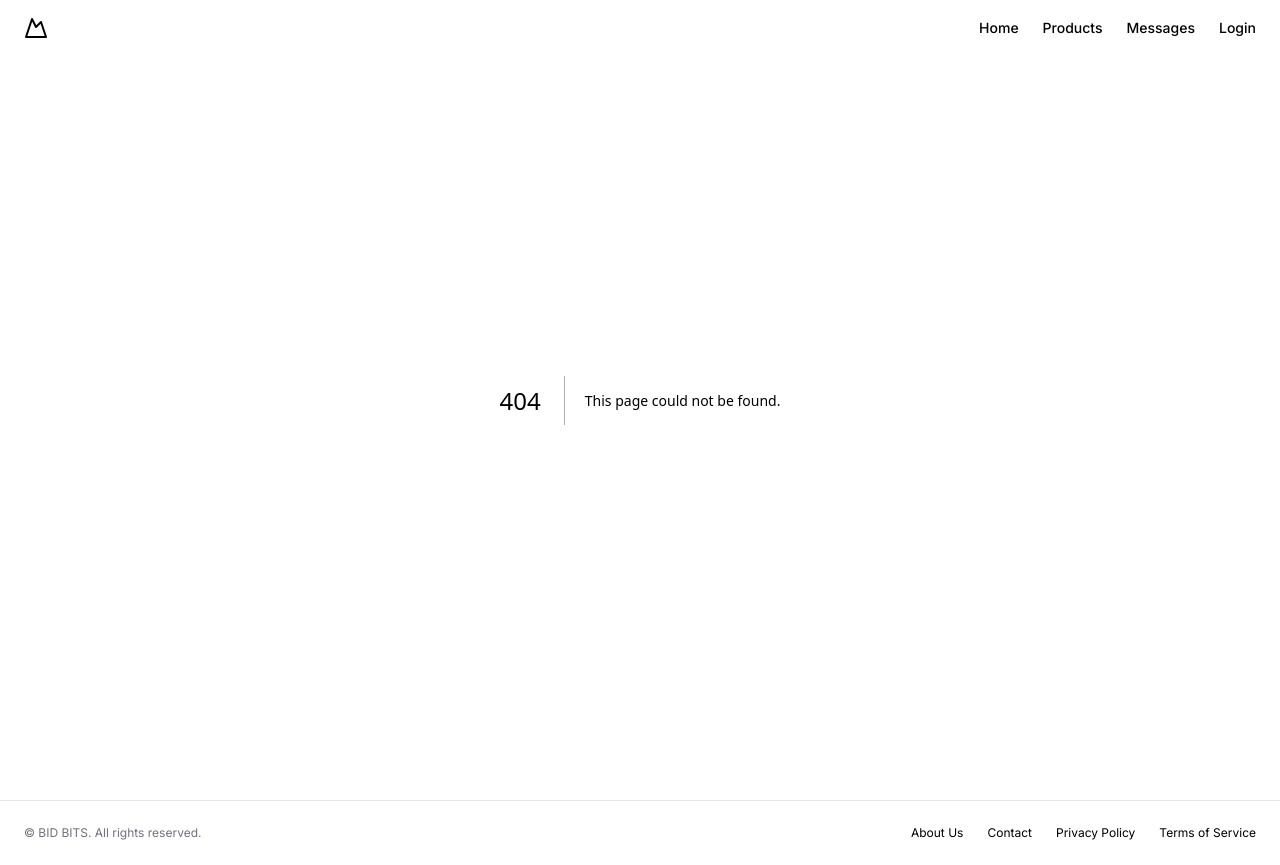
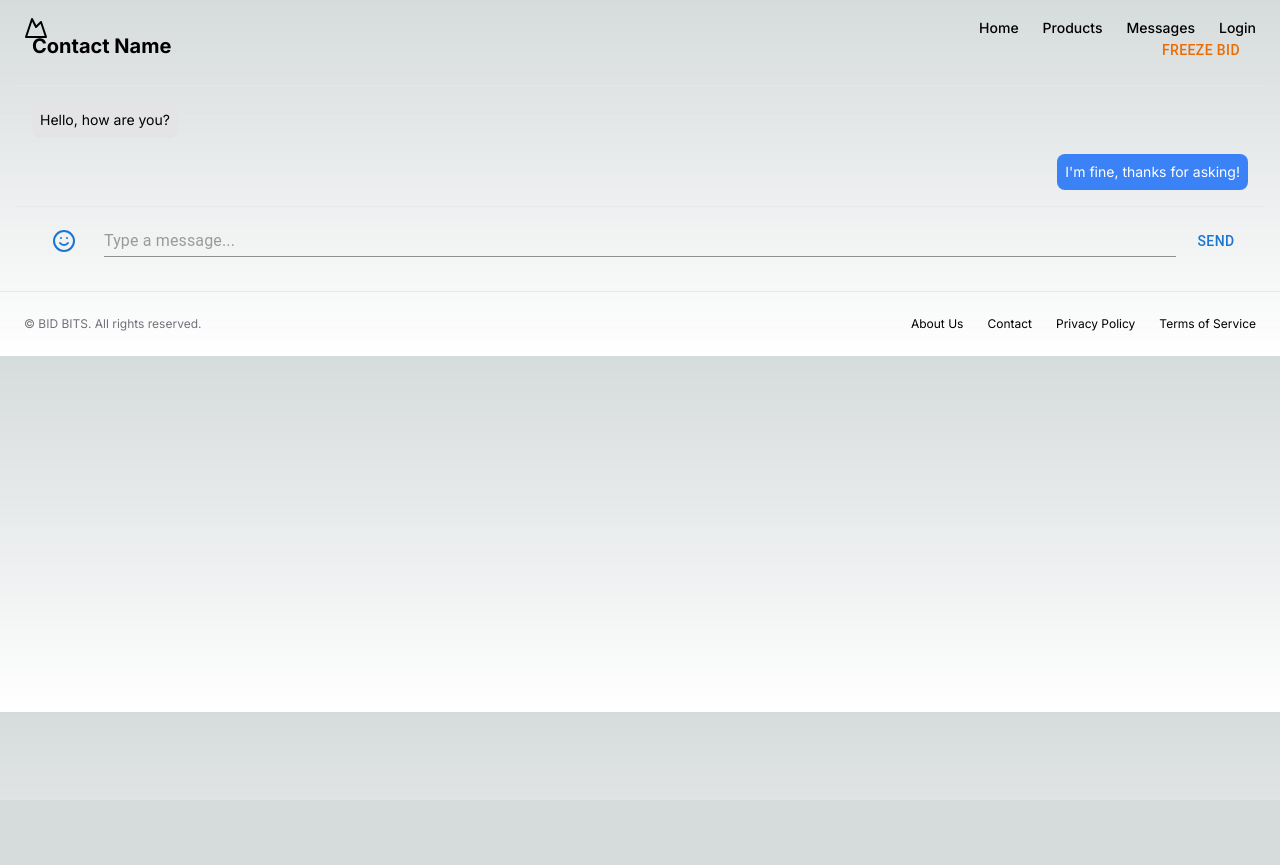
Before and after one commit to waleedSk7/bidbits-frontend, a Next.js app: page /chat/1 in a window 1280 px wide. Before the commit this address had no page. After the commit the page ends 800 px from the top, so only its background shows below. Built offline with nearby package versions, Linux system fonts and the light colour scheme.

Commit message:
messages api and frontend

```diff
--- /dev/null
+++ b/src/Types/message.ts
@@ -0,0 +1,11 @@
+import Product from "./product";
+import User from "./user";
+
+export default interface Message {
+	message: string;
+	messageId: number;
+	sender: User;
+	product: Product;
+	receiver: User;
+	timestamp: String;
+}
--- a/src/Types/product.ts
+++ b/src/Types/product.ts
@@ -1,3 +1,5 @@
+import Message from "./message";
+
 export default interface Product {
 	productId: string;
 	productName: string;
@@ -5,4 +7,5 @@ export default interface Product {
 	details: string;
 	image: string;
 	highestBid: number;
+	messages?: Message[];
 }
--- /dev/null
+++ b/src/Types/user.ts
@@ -0,0 +1,7 @@
+export default interface User {
+	id: Number;
+	name: string;
+	email: string;
+	hostel: string;
+	campusID: string;
+}
--- a/src/app/api/chats/user/[userId]/route.ts
+++ b/src/app/api/chats/user/[userId]/route.ts
@@ -1,3 +1,5 @@
+import Message from "@/Types/message";
+import Product from "@/Types/product";
 import axios from "axios";
 
 export async function GET(
@@ -7,15 +9,25 @@ export async function GET(
 	const { userId } = params;
 	console.log(userId);
 	try {
-		const response = await axios.get(
-			process.env.backendUrl + "/api/v1/messages/user/?userId=" + userId
+		const { data: products }: { data: Array<Product> } = await axios.get(
+			process.env.backendUrl + "/api/v1/bids/products/" + userId
 		);
-		console.log(response.data);
+		console.log(products);
+		for (const product of products) {
+			const message: { data: Message[] } = await axios.get(
+				process.env.backendUrl +
+					"/api/v1/messages/senderAndProduct?productId=" +
+					product.productId +
+					"&senderId=" +
+					userId
+			);
+			product.messages = message.data;
+		}
 		return Response.json({
-			products: response.data,
+			products: products,
 		});
 	} catch (error: any) {
-		console.log(error.response.data);
+		console.log(error);
 		return Response.json({
 			error: error,
 		});
--- /dev/null
+++ b/src/app/chat/[productId]/page.tsx
@@ -0,0 +1,53 @@
+import IconEmojiHappy from "@/components/IconEmojiHappy";
+import { Button, Input } from "@mui/material";
+import * as React from "react";
+
+export interface IChatWithHigestBidderProps {
+	params: { productId: string };
+}
+
+export async function getProductDataAndMessages(productId: string) {
+	const productRes = await fetch(`/api/products/${productId}`);
+	const product = await productRes.json();
+	const messagesRes = await fetch(`/api/chats/product/${productId}`);
+	const messages = await messagesRes.json();
+	return { product, messages };
+}
+
+export default async function ChatWithHigestBidder(
+	props: IChatWithHigestBidderProps
+) {
+	return (
+		<main className="flex-1 overflow-auto p-4">
+			<section className="flex flex-col w-full">
+				<header className="border-b dark:border-zinc-700 p-4 flex justify-between">
+					<h2 className="text-xl font-bold">Contact Name</h2>
+					<Button color={"warning"}>Freeze Bid</Button>
+				</header>
+				<main className="flex-1 overflow-auto p-4">
+					<div className="space-y-4">
+						<div className="flex items-end gap-2">
+							<div className="rounded-lg bg-zinc-200 dark:bg-zinc-700 p-2">
+								<p className="text-sm">Hello, how are you?</p>
+							</div>
+						</div>
+						<div className="flex items-end gap-2 justify-end">
+							<div className="rounded-lg bg-blue-500 text-white p-2">
+								<p className="text-sm">I'm fine, thanks for asking!</p>
+							</div>
+						</div>
+					</div>
+				</main>
+				<footer className="border-t dark:border-zinc-700 p-4">
+					<div className="flex items-center gap-2">
+						<Button>
+							<IconEmojiHappy className="w-6 h-6" />
+						</Button>
+						<Input className="flex-1" placeholder="Type a message..." />
+						<Button>Send</Button>
+					</div>
+				</footer>
+			</section>
+		</main>
+	);
+}
--- a/src/app/chat/page.tsx
+++ b/src/app/chat/page.tsx
@@ -1,9 +1,35 @@
 "use client";
+import Message from "@/Types/message";
+import Product from "@/Types/product";
 import useLogin from "@/hooks/useLogin";
 import { Button, Card, CardContent, Input } from "@mui/material";
+import React from "react";
 
 export default function Chat() {
 	const { checkLogin } = useLogin();
+	const [products, setProducts] = React.useState<Product[]>([]);
+	const [selectedProduct, setSelectedProduct] = React.useState<Product | null>(
+		null
+	);
+	const [messages, setMessages] = React.useState<Message[]>([]);
+	const fetchMessages = async () => {
+		const res = await fetch("/api/chats/user/" + localStorage.getItem("user"), {
+			cache: "no-cache",
+		});
+		const data = await res.json();
+		console.log(data);
+		setProducts(data.products);
+	};
+	React.useEffect(() => {
+		checkLogin();
+		fetchMessages();
+	}, []);
+	React.useEffect(() => {
+		if (selectedProduct) {
+			if (selectedProduct.messages) setMessages(selectedProduct.messages);
+			console.log(selectedProduct.messages);
+		}
+	}, [selectedProduct]);
 
 	return (
 		<div key="1" className="flex h-screen bg-white dark:bg-zinc-800">
@@ -21,24 +47,46 @@ export default function Chat() {
 						<Button className="absolute right-2.5 top-3" />
 					</div>
 					<div className="space-y-2">
-						<Card className="p-2">
-							<CardContent>
-								<h3 className="font-semibold">Contact Name</h3>
-								<p className="text-xs text-zinc-500 dark:text-zinc-400">
-									Last message...
-								</p>
-							</CardContent>
-						</Card>
+						{products.map((product: Product) => (
+							<Card className="p-2" key={product.productId}>
+								<CardContent
+									onClick={() => {
+										setSelectedProduct(product);
+									}}
+								>
+									<h3 className="font-semibold">{product.productName}</h3>
+									<p className="text-xs text-zinc-500 dark:text-zinc-400">
+										{product.details}
+									</p>
+								</CardContent>
+							</Card>
+						))}
 					</div>
 				</div>
 			</aside>
 			<section className="flex flex-col w-full">
 				<header className="border-b dark:border-zinc-700 p-4">
-					<h2 className="text-xl font-bold">Contact Name</h2>
+					<h2 className="text-xl font-bold">
+						{selectedProduct ? selectedProduct.productName : ""}
+					</h2>
 				</header>
 				<main className="flex-1 overflow-auto p-4">
 					<div className="space-y-4">
-						<div className="flex items-end gap-2">
+						{messages.map((message: Message) => (
+							<div
+								key={message.messageId}
+								className={`flex items-end gap-2 ${
+									message.sender.id == Number(localStorage.getItem("user"))
+										? ""
+										: "justify-end"
+								}`}
+							>
+								<div className="rounded-lg bg-zinc-200 dark:bg-zinc-700 p-2">
+									<p className="text-sm">{message.message}</p>
+								</div>
+							</div>
+						))}
+						{/* <div className="flex items-end gap-2">
 							<div className="rounded-lg bg-zinc-200 dark:bg-zinc-700 p-2">
 								<p className="text-sm">Hello, how are you?</p>
 							</div>
@@ -47,7 +95,7 @@ export default function Chat() {
 							<div className="rounded-lg bg-blue-500 text-white p-2">
 								<p className="text-sm">I'm fine, thanks for asking!</p>
 							</div>
-						</div>
+						</div> */}
 					</div>
 				</main>
 				<footer className="border-t dark:border-zinc-700 p-4">
--- a/src/app/profile/page.tsx
+++ b/src/app/profile/page.tsx
@@ -1,4 +1,5 @@
 "use client";
+import User from "@/Types/user";
 import ProductCard from "@/components/ProductCard";
 import useLogin from "@/hooks/useLogin";
 import Image from "next/image";
@@ -11,12 +12,7 @@ const ProfilePage: React.FC = () => {
 	);
 	const [editValue, setEditValue] = React.useState("");
 	const [chats, setChats] = React.useState([]);
-	const [user, setUser] = React.useState<{
-		name: string;
-		email: string;
-		hostel: string;
-		campusID: string;
-	} | null>(null);
+	const [user, setUser] = React.useState<User | null>(null);
 
 	const { checkLogin } = useLogin();
 
--- /dev/null
+++ b/src/components/IconEmojiHappy/index.tsx
@@ -0,0 +1,23 @@
+import React from "react";
+
+export default function IconEmojiHappy(props: any) {
+	return (
+		<svg
+			{...props}
+			xmlns="http://www.w3.org/2000/svg"
+			width="24"
+			height="24"
+			viewBox="0 0 24 24"
+			fill="none"
+			stroke="currentColor"
+			strokeWidth="2"
+			strokeLinecap="round"
+			strokeLinejoin="round"
+		>
+			<circle cx="12" cy="12" r="10" />
+			<path d="M8 14s1.5 2 4 2 4-2 4-2" />
+			<line x1="9" x2="9.01" y1="9" y2="9" />
+			<line x1="15" x2="15.01" y1="9" y2="9" />
+		</svg>
+	);
+}
--- a/src/components/ProductCard/index.tsx
+++ b/src/components/ProductCard/index.tsx
@@ -6,9 +6,11 @@ import Link from "next/link";
 export default function ProductCard({
 	product,
 	details,
+	chat,
 }: {
 	product: Product;
 	details?: boolean;
+	chat?: boolean;
 }) {
 	return (
 		<div
@@ -40,6 +42,13 @@ export default function ProductCard({
 						</Link>
 					</p>
 				)}
+				{chat && (
+					<p className="mt-9">
+						<Link href={`/chat/${product.productId}`}>
+							<Button className="">Chat with Highest Bidder</Button>
+						</Link>
+					</p>
+				)}
 			</div>
 		</div>
 	);
```
